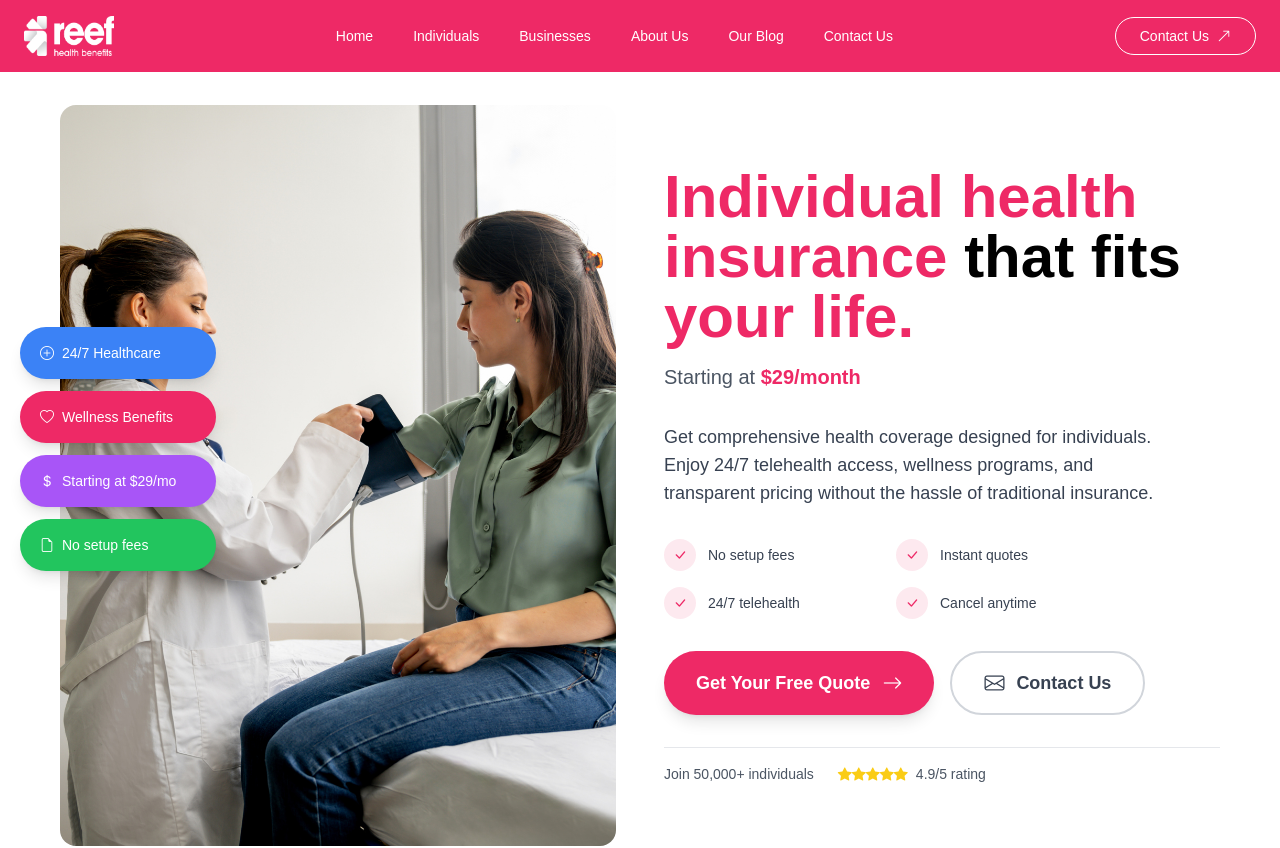
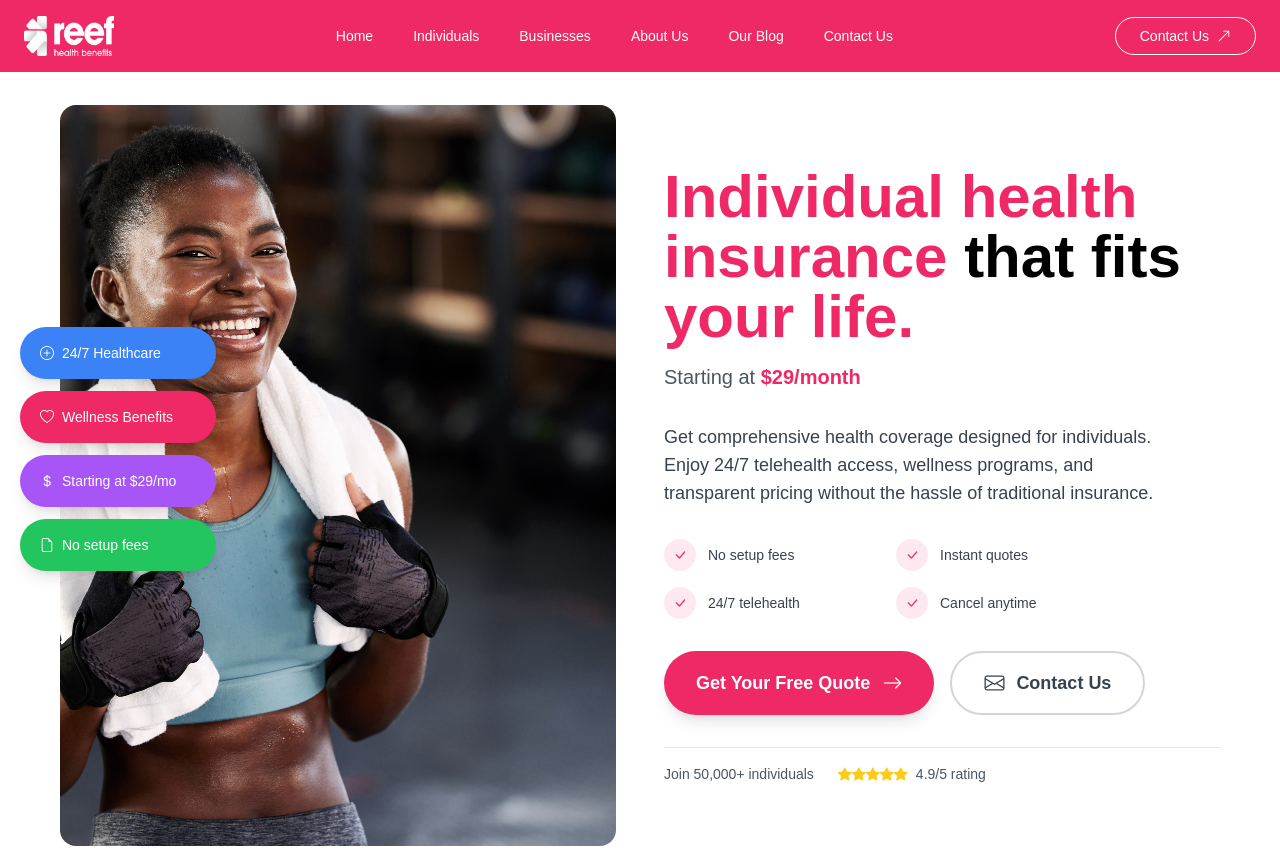
Before and after one commit to dieg0espx/ReefHealth, a Next.js app: page /individuals in a window 1280 px wide. Shown: the top 848 px of the page. Built offline with nearby package versions, Linux system fonts and the light colour scheme; no server answers.

Commit message:
Change hero image on individuals page to sport-woman.jpg

```diff
--- a/pages/individuals.js
+++ b/pages/individuals.js
@@ -68,7 +68,7 @@ function Individuals() {
                 <div className="relative">
                   <div className="relative">
                     <Image
-                      src="/stock/iStock-2217159786.jpg"
+                      src="/sport-woman.jpg"
                       alt="Individual healthcare coverage"
                       width={600}
                       height={800}
```
